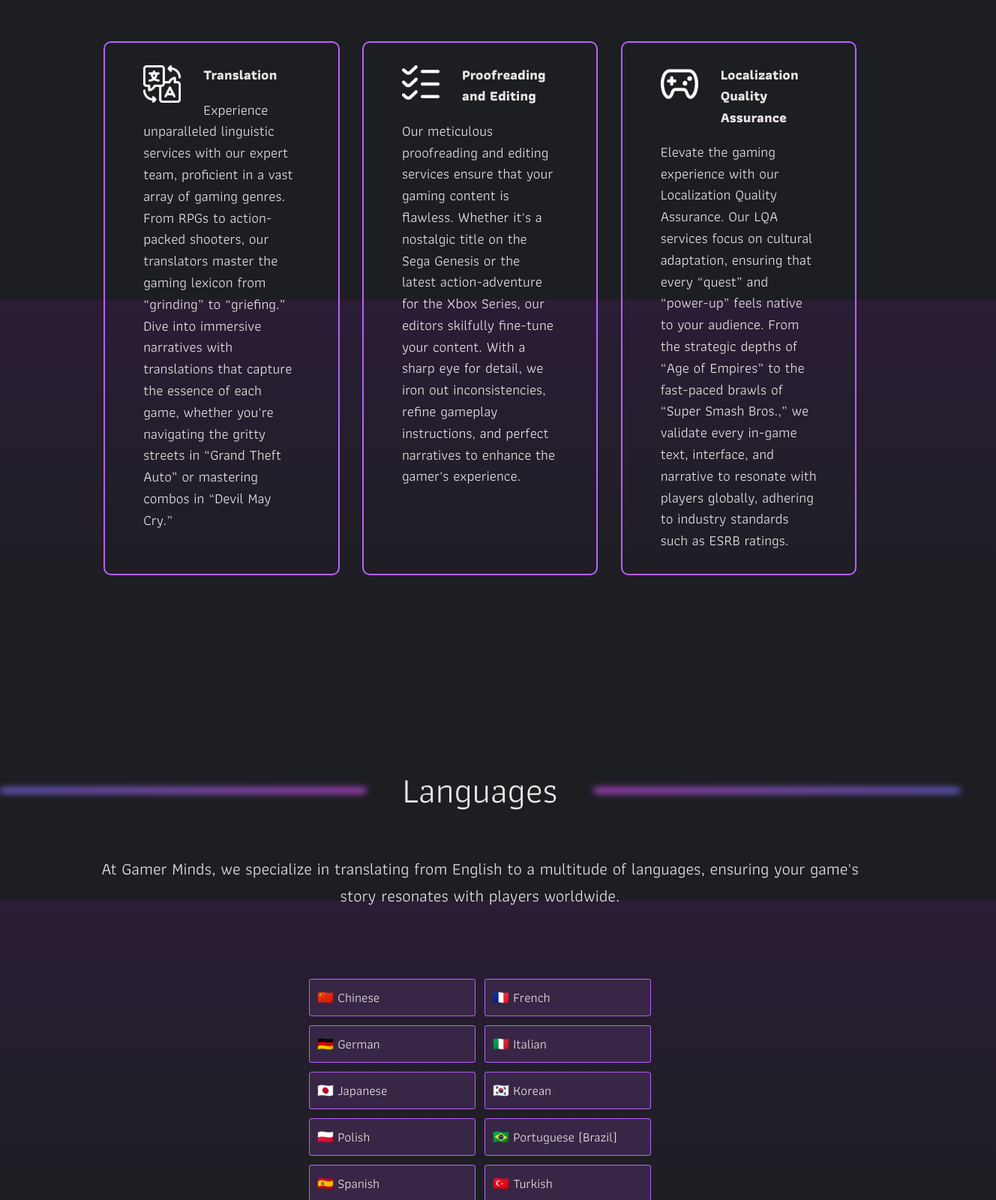
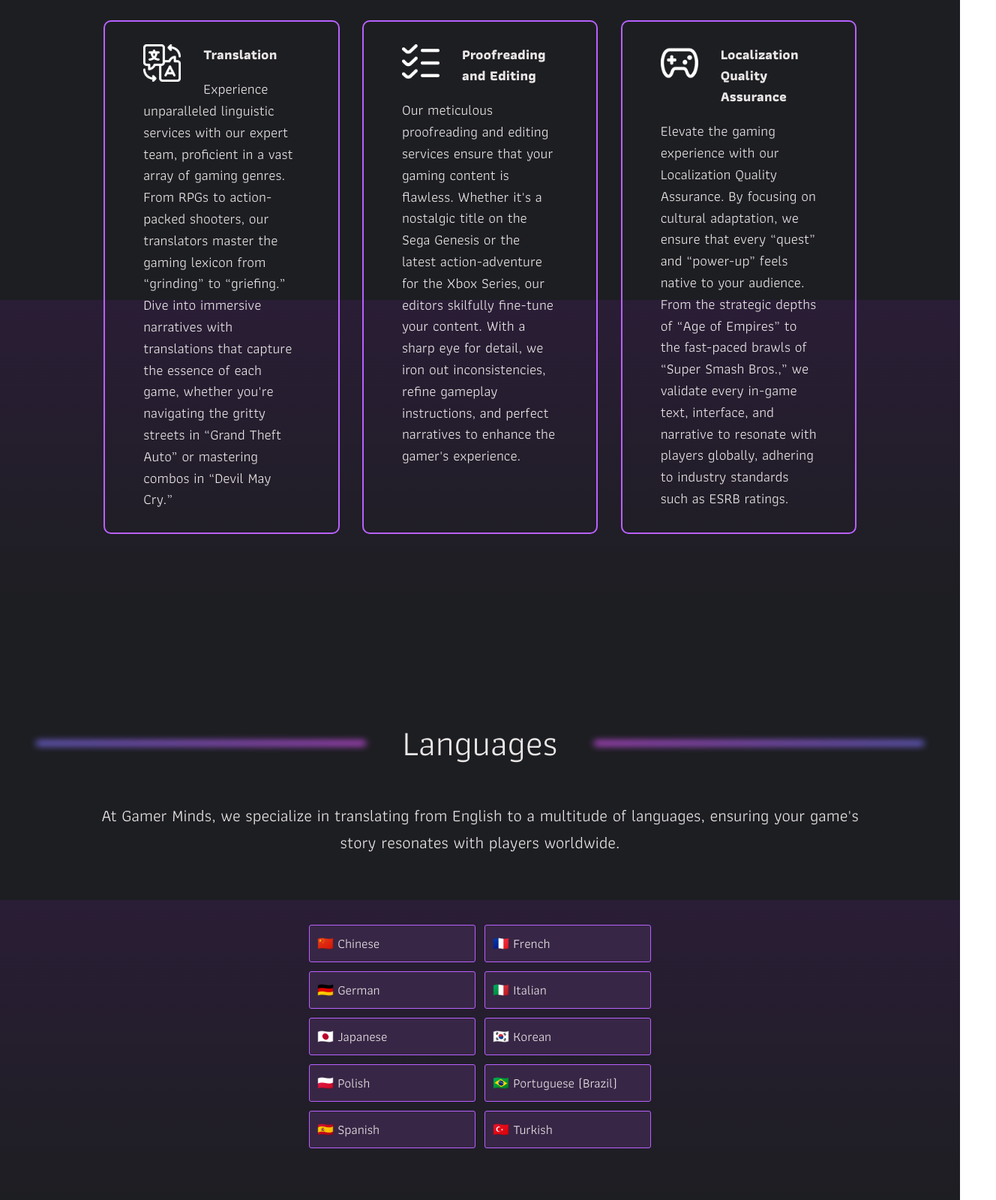
Before and after one commit to KeikoMei/gamerMinds, a plain HTML site: page index.html in a window 1280 px wide. Shown: the part 1200-2800 px from the top of the page at 75% size, 1328 px wide, since content can reach past the window. Drawn offline with nearby package versions, Linux system fonts and the light colour scheme; a script that the page names is missing.

Commit message:
Text updated Language elements fixed

```diff
--- a/index.html
+++ b/index.html
@@ -67,7 +67,7 @@
 
             <h1>Mind your game</h1>
             <h2>Elevate the Adventure, Translate the Experience</h2>
-            <p>Unlock the full potential of your game with <span class="gamer">Gamer Minds</span>. We infuse every translation with the thrill of the gameplay and the authenticity of the narrative. Connect with Players Worldwide – 3 out of 4 gamers prefer to play in their native tongue.</p>
+            <p>Unlock the full potential of your game with Gamer Minds. We infuse every translation with the thrill of the gameplay and the authenticity of the narrative. Because it's not only us, but Players Worldwide – 3 out of 4 gamers prefer to play in their native tongue.</p>
             <a class="button" href="mailto:info@gamer-minds.com">CONTACT US</a>
             <a class="button" href="#about">ABOUT US</a>
 
@@ -103,7 +103,7 @@
 
                     <img class="serviceIcon" src="./assets/images/icons/gamepad.png" alt="LQA icon">
                     <h3>Localization Quality Assurance</h3>
-                    <p>Elevate the gaming experience with our Localization Quality Assurance. Our LQA services focus on cultural adaptation, ensuring that every “quest” and “power-up” feels native to your audience. From the strategic depths of “Age of Empires” to the fast-paced brawls of “Super Smash Bros.,” we validate every in-game text, interface, and narrative to resonate with players globally, adhering to industry standards such as ESRB ratings.</p>
+                    <p>Elevate the gaming experience with our Localization Quality Assurance. By focusing on cultural adaptation, we ensure that every “quest” and “power-up” feels native to your audience. From the strategic depths of “Age of Empires” to the fast-paced brawls of “Super Smash Bros.,” we validate every in-game text, interface, and narrative to resonate with players globally, adhering to industry standards such as ESRB ratings.</p>
 
                 </div>
 
@@ -119,19 +119,6 @@
             -->
 
         </div>
-
-
-
-
-
-
-
-
-
-
-
-
-
 
         <!-------------------------- Languages section--------------------------------->
         <div id="languages" class="section">
@@ -153,33 +140,6 @@
                 <div class="language"> 🇹🇷 Turkish</div>
             </div>
         </div>
-
-
-
-
-
-
-
-
-
-
-
-
-
-
-
-
-
-
-
-
-
-
-
-
-
-
-
 
 
         <!-------------------------- Why Us section--------------------------------->
@@ -284,7 +244,7 @@
 
             <div class="attributions">
 
-               <!-- <div>Developed by Luzma Rodr&iacute;guez</div> -->
+
 
                 <div>Translation icons created by <a href="https://www.flaticon.com/free-icons/translation" title="translation icons" target="_blank"> Freepik - Flaticon</a></div>
 
--- a/styles.css
+++ b/styles.css
@@ -93,7 +93,7 @@ h2
 .line
 {
     align-items: center;
-    margin: 1em -1em;
+    /*margin: 1em -1em;*/
 
     &:before,
     &:after
@@ -375,34 +375,18 @@ h2
 {
   display: flex;
   overflow: auto;
-  flex-flow: row wrap;
-  padding: 5% 10% 5% 10%;
+  flex-flow: row;
+  flex-wrap: wrap;
+  padding: 5% 5% 5% 5%;
   width: 50%;
-  margin:0% auto 0% auto;
- justify-content: center;
+  margin-left: auto;
+  margin-right: auto;
+  margin-top: 0%;
+  margin-bottom: 0%;
+  justify-content: center;
   align-items: center;
 }
 
-    /* For tablets: */
-@media (min-width: 768px) {
-  #lang-container {
-    width: 70%;
-  }
-}
-
-/* For desktop: */
-@media (min-width: 1024px) {
-  #lang-container {
-    width: 80%;
-  }
-
-  /*for 4k screens*/
-  @media (min-width: 2560px) {
-    #lang-container {
-      width: 50%;
-    }
-  }
-}
 
 .language
 {
```
Also changed, not shown: 1 other file.
